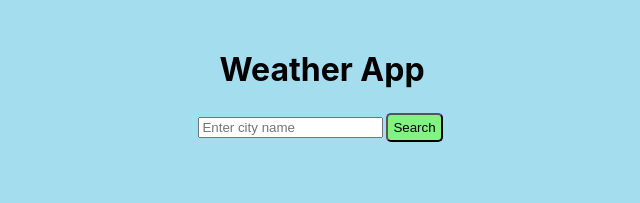
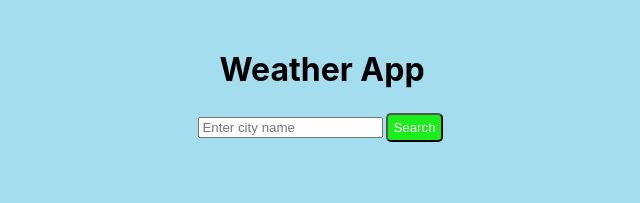
Before and after one commit to Selvaraj-p/selvarajpweather-app, a React (Create React App) app: page / in a window 1280 px wide. Shown: the top 203 px of the page, without its empty margins (318-958 px from the left). Built offline with nearby package versions, Linux system fonts and the light colour scheme.

Commit message:
after fetch

```diff
--- a/src/weatherapp.css
+++ b/src/weatherapp.css
@@ -10,11 +10,15 @@ body {
 .search-container {
   margin-bottom: 20px;
 }
-
+#input {
+  border-radius: 5px;
+}
 .input[type="text"],
 button {
-  background-color: rgb(129, 243, 129);
+  color: white;
+  background-color: rgb(27, 238, 27);
   border-radius: 5px;
+  border-color: none;
   margin: 3px;
   padding: 5px;
 }
--- a/src/weatherapp.js
+++ b/src/weatherapp.js
@@ -8,27 +8,26 @@ function App() {
   const [error, setError] = useState("");
 
   const apiKey = "1a2675ae8d5c4e058e582110232909";
+  const apiUrl = "https://api.weatherapi.com/v1/current.json";
 
-  const searchWeather = () => {
+  const getWeather = async () => {
     setLoading(true);
-    setError("");
-    setWeatherData(null);
 
-    fetch(`https://api.weatherapi.com/v1/current.json?key=${apiKey}&q=${city}`)
-      .then((response) => {
-        if (!response.ok) {
-          throw new Error("Failed to fetch weather data");
-        }
-        return response.json();
-      })
-      .then((data) => {
-        setLoading(false);
+    try {
+      const response = await fetch(`${apiUrl}?key=${apiKey}&q=${city}`);
+      const data = await response.json();
+
+      if (data.error) {
+        alert("Failed to fetch weather data. Please enter a valid city name.");
+      } else {
         setWeatherData(data);
-      })
-      .catch((error) => {
-        setLoading(false);
-        setError("Failed to fetch weather data");
-      });
+      }
+    } catch (error) {
+      console.error("Error fetching weather data:", error);
+      alert("Failed to fetch weather data.");
+    } finally {
+      setLoading(false);
+    }
   };
 
   return (
@@ -41,7 +40,7 @@ function App() {
           value={city}
           onChange={(e) => setCity(e.target.value)}
         />
-        <button onClick={searchWeather}>Search</button>
+        <button onClick={getWeather}>Search</button>
       </div>
       {loading && <p className="loading">Loading data...</p>}
       {error && <p className="error">{error}</p>}
```
